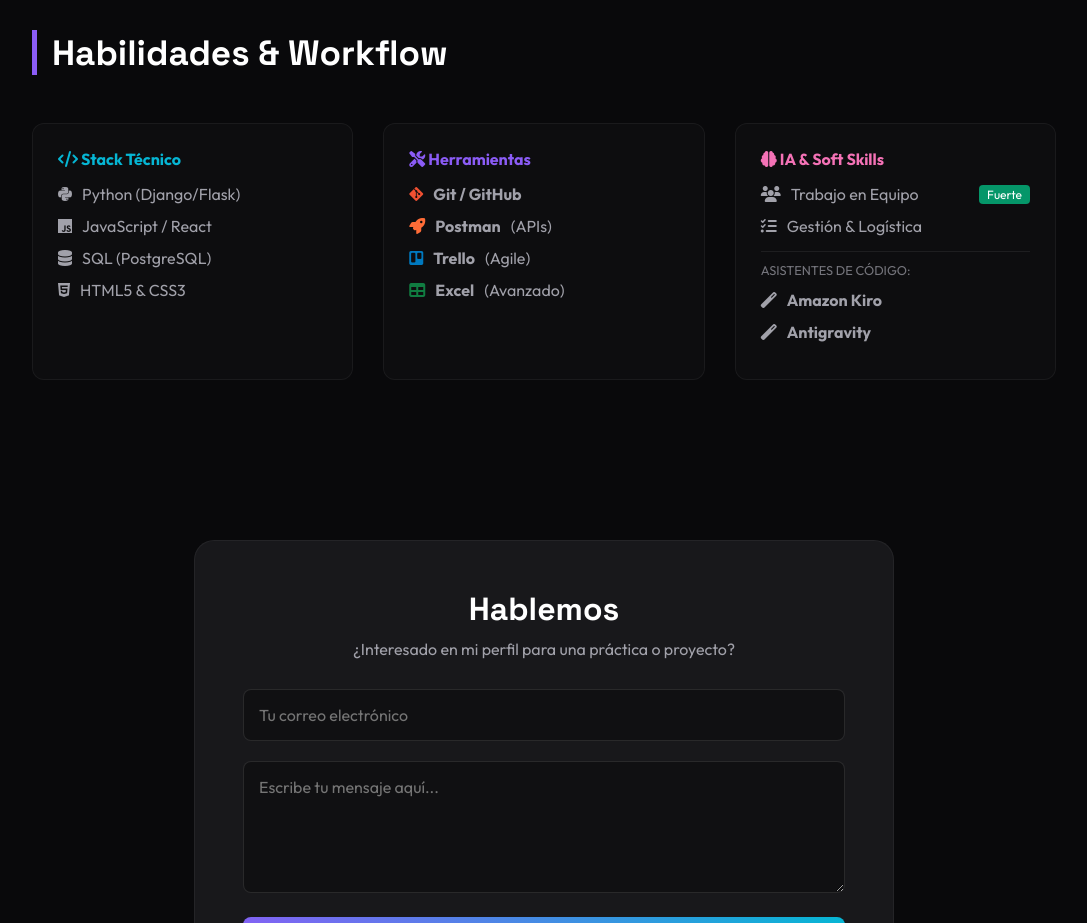
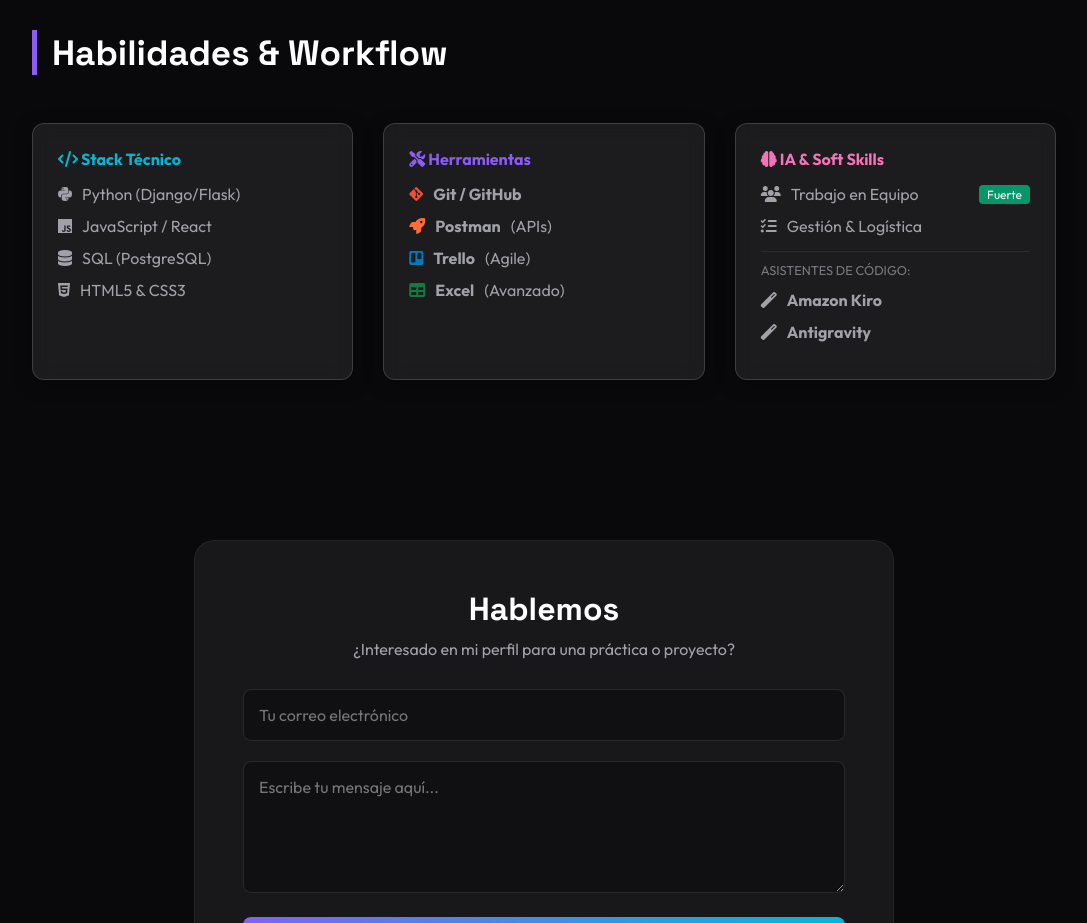
Before and after one commit to Niconixc/Niconixc.github.io, a plain HTML site: page index.html in a window 1280 px wide. Shown: the part 1700-2623 px from the top of the page, without its empty margins (96-1183 px from the left). Drawn offline with nearby package versions, Linux system fonts and the light colour scheme.

Commit message:
style: Aumentar brillo y visibilidad de cajas de habilidades con hover glow

```diff
--- a/index.html
+++ b/index.html
@@ -475,10 +475,20 @@
         }
 
         .skill-box {
-            background: rgba(255, 255, 255, 0.02);
+            background: rgba(255, 255, 255, 0.08);
             padding: 25px;
             border-radius: 12px;
-            border: 1px solid rgba(255, 255, 255, 0.05);
+            border: 1px solid rgba(255, 255, 255, 0.15);
+            backdrop-filter: blur(10px);
+            transition: all 0.3s ease;
+            box-shadow: 0 4px 20px rgba(0, 0, 0, 0.3);
+        }
+
+        .skill-box:hover {
+            background: rgba(255, 255, 255, 0.12);
+            border-color: rgba(139, 92, 246, 0.4);
+            transform: translateY(-5px);
+            box-shadow: 0 8px 30px rgba(139, 92, 246, 0.2);
         }
 
         .skill-list {
```
